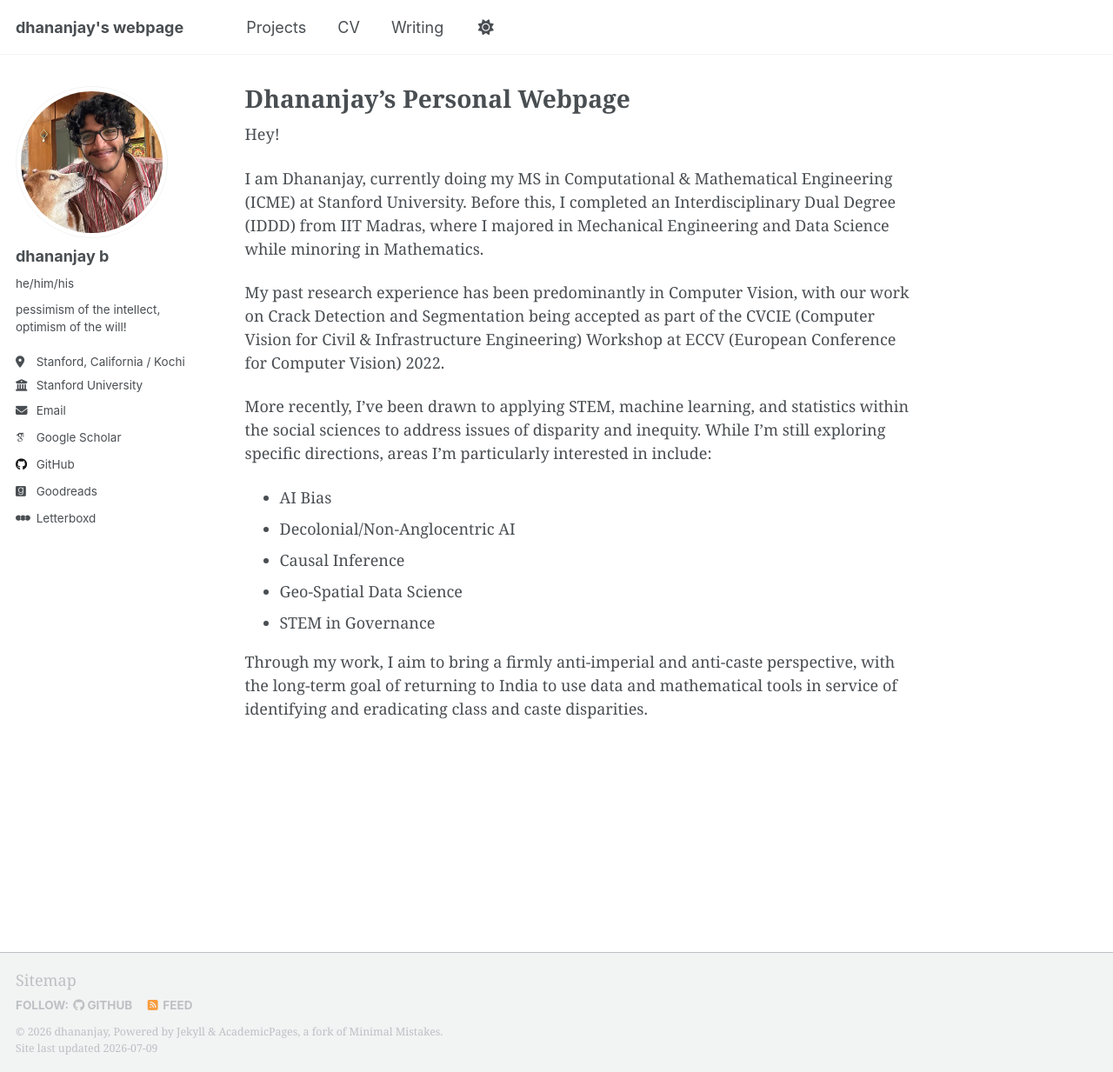
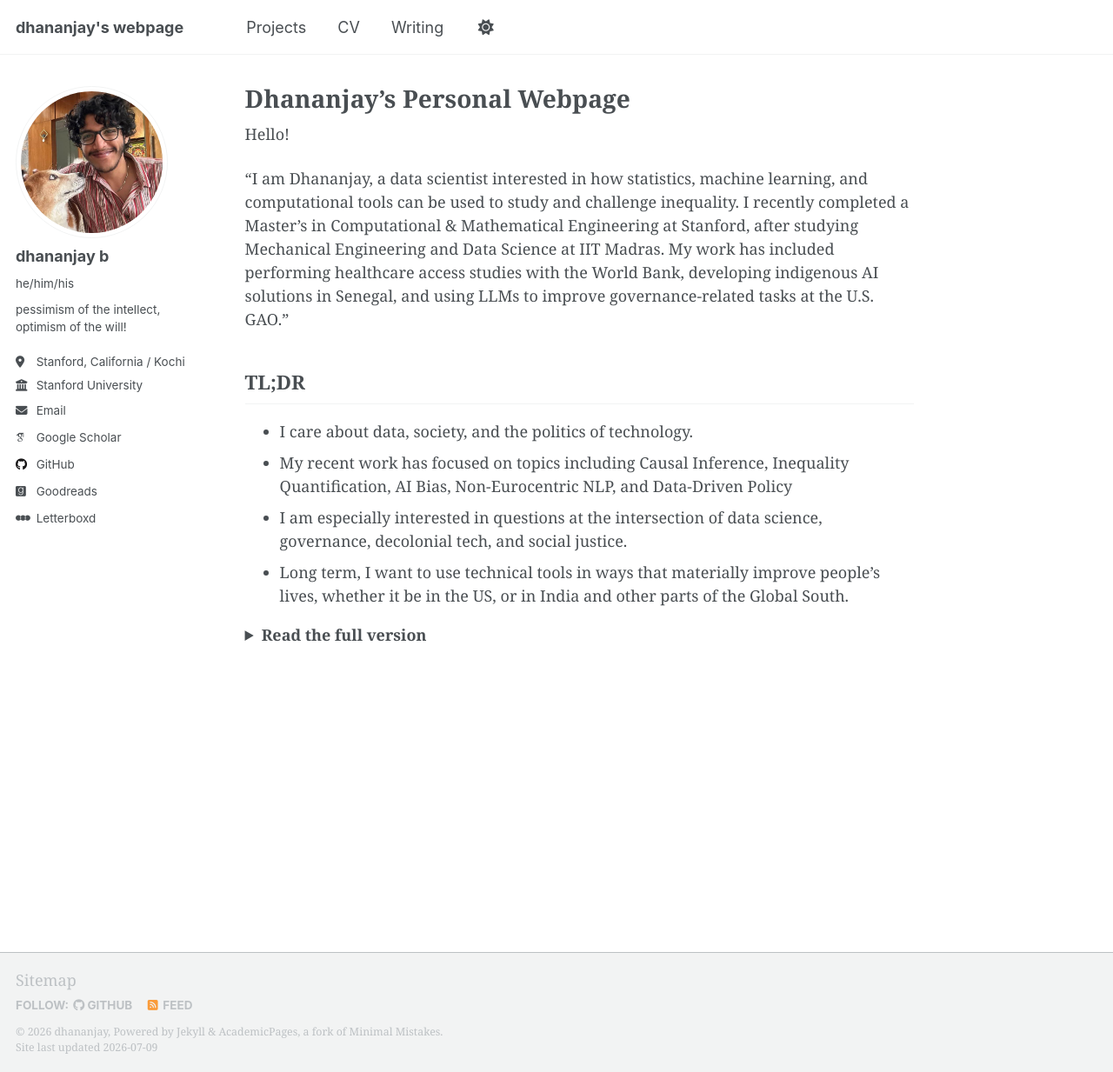
Before and after one commit to Dhananjay42/dhananjay42.github.io, a Jekyll site: the page built from _pages/about.md, in a window 1280 px wide and 1233 px high. Shown: the whole window at 87% size. Built offline with Jekyll 4.4.1, drawn with Linux system fonts in a browser that asks for light colours; some web fonts are replaced; a script that is not in the unit is left out.

Commit message:
Update about.md

```diff
--- a/_pages/about.md
+++ b/_pages/about.md
@@ -7,18 +7,32 @@ redirect_from:
   - /about.html
 ---
 
-Hey!
+Hello!
 
-I am Dhananjay, currently doing my MS in Computational & Mathematical Engineering (ICME) at Stanford University. Before this, I completed an Interdisciplinary Dual Degree (IDDD) from IIT Madras, where I majored in Mechanical Engineering and Data Science while minoring in Mathematics.
+“I am Dhananjay, a data scientist interested in how statistics, machine learning, and computational tools can be used to study and challenge inequality. I recently completed a Master’s in Computational & Mathematical Engineering at Stanford, after studying Mechanical Engineering and Data Science at IIT Madras. My work has included performing healthcare access studies with the World Bank, developing indigenous AI solutions in Senegal, and using LLMs to improve governance-related tasks at the U.S. GAO.”
 
-My past research experience has been predominantly in Computer Vision, with our work on Crack Detection and Segmentation being accepted as part of the CVCIE (Computer Vision for Civil & Infrastructure Engineering) Workshop at ECCV (European Conference for Computer Vision) 2022.
+## TL;DR
 
-More recently, I’ve been drawn to applying STEM, machine learning, and statistics within the social sciences to address issues of disparity and inequity. While I’m still exploring specific directions, areas I’m particularly interested in include:
+- I care about data, society, and the politics of technology.
+- My recent work has focused on topics including Causal Inference, Inequality Quantification, AI Bias, Non-Eurocentric NLP, and Data-Driven Policy
+- I am especially interested in questions at the intersection of data science, governance, decolonial tech, and social justice.
+- Long term, I want to use technical tools in ways that materially improve people's lives, whether it be in the US, or in India and other parts of the Global South.
 
-- AI Bias
-- Decolonial/Non-Anglocentric AI
-- Causal Inference
-- Geo-Spatial Data Science
-- STEM in Governance
+<details>
+  <summary><strong>Read the full version</strong></summary>
 
-Through my work, I aim to bring a firmly anti-imperial and anti-caste perspective, with the long-term goal of returning to India to use data and mathematical tools in service of identifying and eradicating class and caste disparities.
+  <p>I am Dhananjay. I am deeply interested in data science and statistics, but specifically in how they can be used to study and combat societal inequality. In general, I am interested in thinking about Tech (and STEM, broadly), from a society-centric lens.</p>
+
+  <p>I just graduated from Stanford, where I did my Master's in Computational & Mathematical Engineering. Before this, I did my undergraduate studies at IIT Madras, where I majored in Mechanical Engineering and Data Science. Through my time in school, I've donned many hats. In another life, I used to work in Computer Vision. However, as I got through 5 years of undergrad (which is a long time!), I gradually grew disillusioned with my work, especially as I witnessed the dire condition of the world around me. I did not like that my work felt so removed from the "real world".</p>
+
+  <p>Making a choice for myself, I started my MS at Stanford, where I slowly started shifting focus, looking at the "socio-technical" side of things. As I continued doing rigorous graduate level courses, I did a project on auditing LLMs for caste bias, and also with the World Bank on identifying healthcare vulnerabilities in South Africa, both of which interested me quite a bit. In the summer of 2025, I got the opportunity to do an internship at Dakar, Senegal, where I worked on indigenous AI for African-specific contexts.</p>
+
+  <p>Doing projects involving low-resource language transcription models, and measuring african-specific bias in AI models got me thinking about "decolonial tech", specifically giving me a critical framework for thinking about technological solutions for the people of the global south. Further, spending a summer in Africa was extremely enjoyable, rooting in me a desire to work on problems specific to "developing" countries such as Senegal and India.</p>
+
+  <p>By now, I had also started to tire of the hype around AI, and while I saw it as an incredibly useful tool, I also did not (and do not) believe that it will solve all of humanity's problems. I also did a great causal inference course, which introdudced me to a new way of thinking about data, and I did another deeply personal project about measuring caste-based health disparity in India. Along the way, I also picked up skills using GIS, R, and SQL, all of which are useful for a data scientist to have.</p>
+
+  <p>Through my journey, I have come to the conclusion that I would love to use my skills in the service of people, and for the betterment of their condition. Towards the end of my degree, I also got a great opportunity of doing an internship with The Innovation Lab at the Government Accountability Office (GAO), where I got to witness first-hand how new technology could radically transform the functioning of governance.</p>
+
+  <p>I am always looking for opportunities to learn and apply my knowledge in meaningful ways. If any of this resonated with you, feel free to reach out to me and say hi! I am currently on the lookout for opportunities, so do feel free to share anything that might be relevant too.</p>
+
+</details>
```
